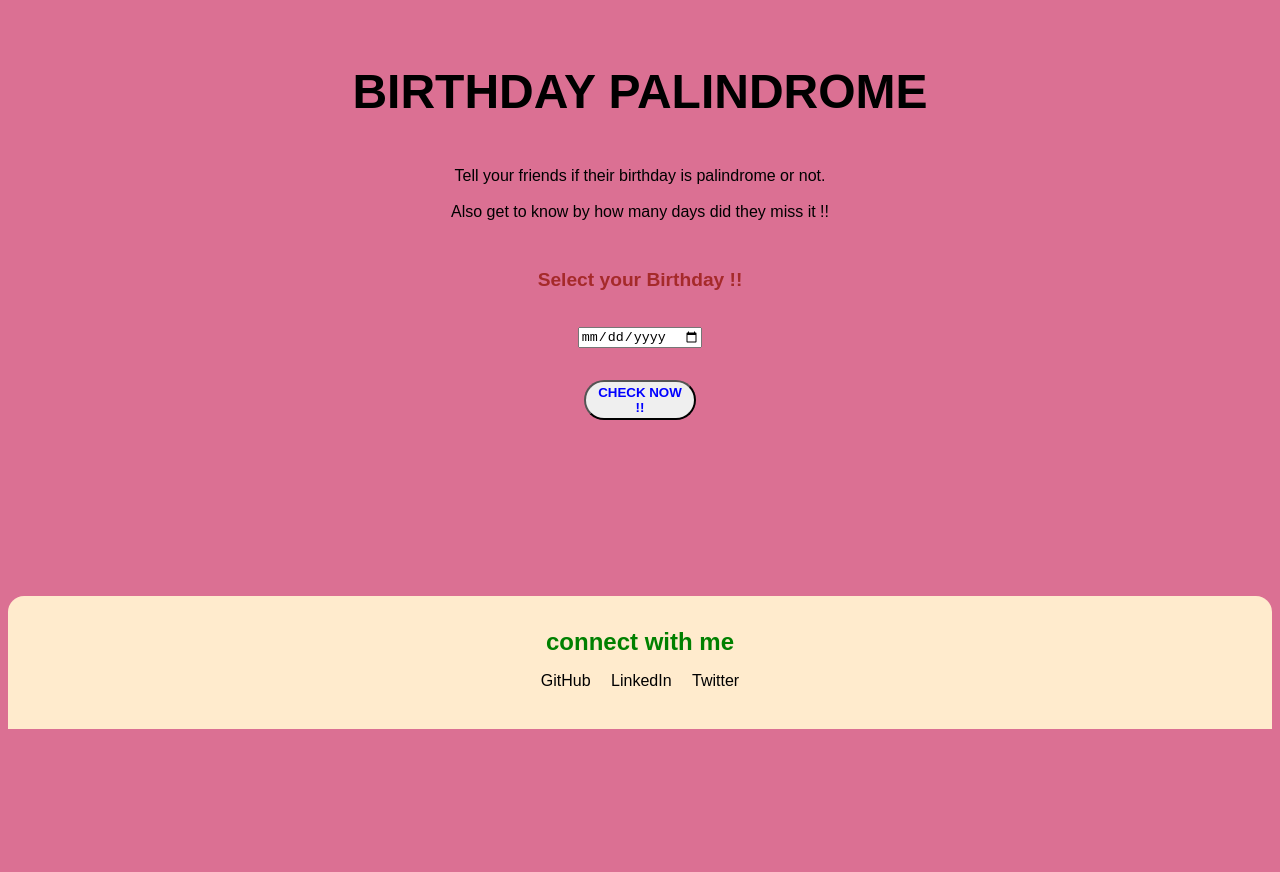
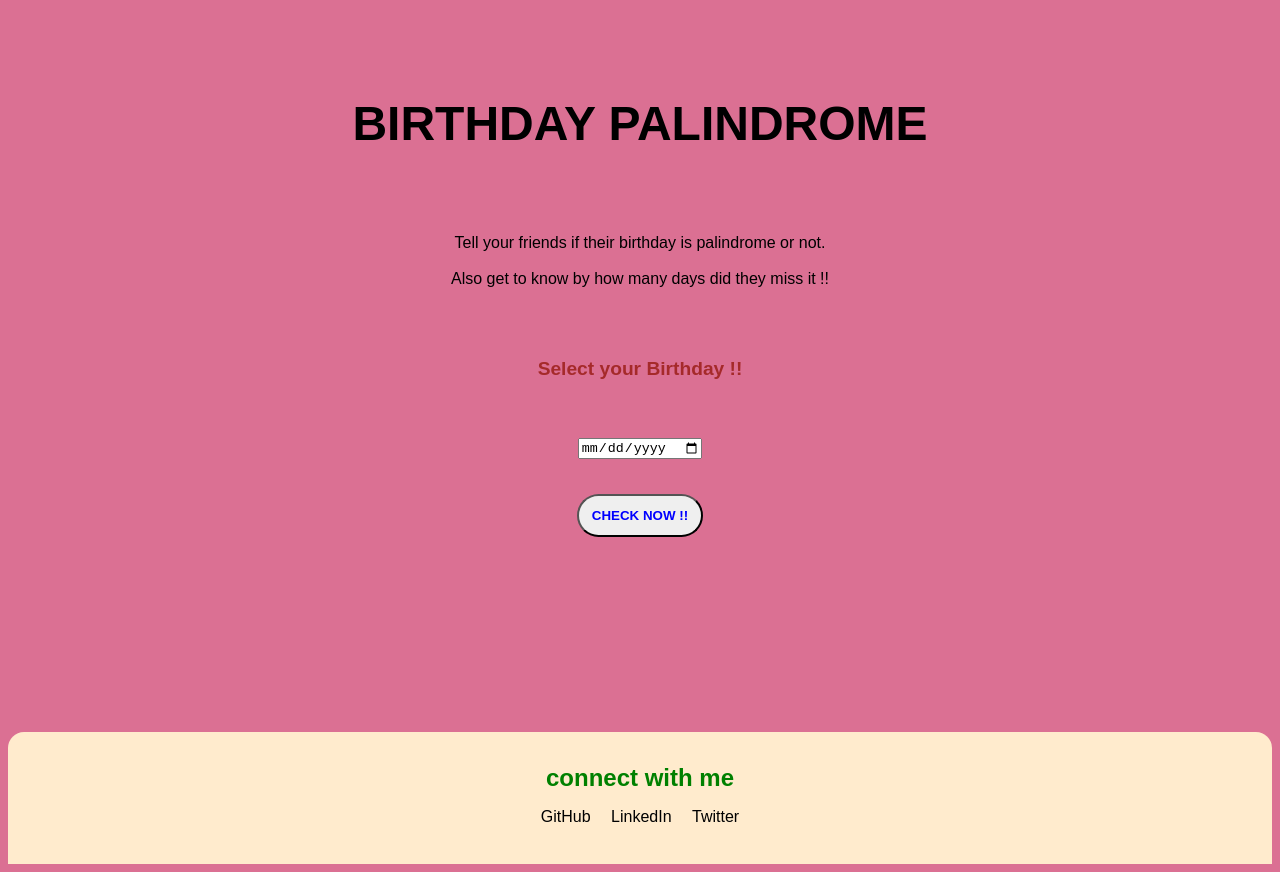
Before and after one commit to niharika-kesarwani/birthday-palindrome, a website built with Parcel: page index.html in a window 1280 px wide. Before the commit the page ends 800 px from the top, so only its background shows below. Built offline with nearby package versions, Linux system fonts and the light colour scheme; a web font is replaced by a local one.

Commit message:
footer @ bottom; handle null input

```diff
--- a/package.json
+++ b/package.json
@@ -1,5 +1,5 @@
 {
-  "name": "initial-commit",
+  "name": "footer-bottom-handle-null-input",
   "version": "1.0.0",
   "description": "",
   "main": "index.html",
--- a/src/index.js
+++ b/src/index.js
@@ -116,6 +116,9 @@ var data = document.querySelector("#para");
 
 function buttonHandler() {
   var input = dateInput.value;
+  if (input === "") {
+    data.innerHTML = "Please select a date !!";
+  } else {
     var dict = input.split("-");
     var day = dict[2];
     var month = dict[1];
@@ -131,7 +134,8 @@ function buttonHandler() {
 
     for (var i = 0; i < dateList.length; i++) {
       if (checkPalindrome(date).includes(true)) {
-      data.innerHTML = "<br /><br /><br/>Yay! Your birthday is a palindrome!! :)";
+        data.innerHTML =
+          "<br /><br /><br/>Yay! Your birthday is a palindrome!! :)";
         isPalindrome = true;
       }
     }
@@ -155,5 +159,6 @@ function buttonHandler() {
         (count > 1 ? " days :(" : " day :(");
     }
   }
+}
 
 submitBtn.addEventListener("click", buttonHandler);
--- a/src/styles.css
+++ b/src/styles.css
@@ -1,50 +1,60 @@
-@import url('https://fonts.googleapis.com/css2?family=Meera+Inimai&display=swap');
+@import url("https://fonts.googleapis.com/css2?family=Meera+Inimai&display=swap");
 
 body {
   background-color: palevioletred;
   text-align: center;
   height: 25rem;
   margin-top: 4rem;
-  font-family: 'Meera Inimai', sans-serif;;
+  font-family: "Meera Inimai", sans-serif;
+  display: flex;
+  flex-direction: column;
+  min-height: 100vh;
 }
 
-.heading{
+.heading {
   text-align: center;
   font-weight: bolder;
   font-size: 3rem;
+  flex-grow: 1;
 }
 
-.info{
+.info {
   margin: 3rem;
+  flex-grow: 1;
 }
 
-.date{
+.date {
   font-weight: bold;
   font-size: larger;
-  color:brown
+  color: brown;
+  flex-grow: 1;
 }
 
-#dateInput{
+#dateInput {
   margin: 2.25rem 0rem 1rem 0rem;
   display: block;
+  flex-grow: 1;
 }
 
-#button{
+#button {
   margin: 1rem;
-  width: 7rem;
+  max-width: 10%;
   height: 2.5rem;
   color: blue;
   font-weight: bold;
   border-radius: 2rem;
+  flex-grow: 1;
+  margin-left: 45%;
 }
 
-#para{
+#para {
   height: 7rem;
   text-align: center;
+  flex-grow: 1;
 }
 
-.footer{
-  background-color:blanchedalmond;
+.footer {
+  background-color: blanchedalmond;
   margin-top: 2rem;
   padding: 2rem 0rem 1.4rem 0rem;
   border-top-right-radius: 1rem;
@@ -53,21 +63,21 @@ body {
   color: green;
 }
 
-.footer-header{
+.footer-header {
   font-weight: bolder;
   font-size: x-large;
 }
 
-.footer-ul-links{
+.footer-ul-links {
   padding-left: 0px;
 }
 
-.lists-item-inline{
+.lists-item-inline {
   display: inline;
   padding: 0rem 0.5rem;
 }
 
-.footer-links{
+.footer-links {
   color: black;
   text-decoration: none;
   padding-left: 0px;
```
Lines whose indentation alone changed are shown as unchanged.
